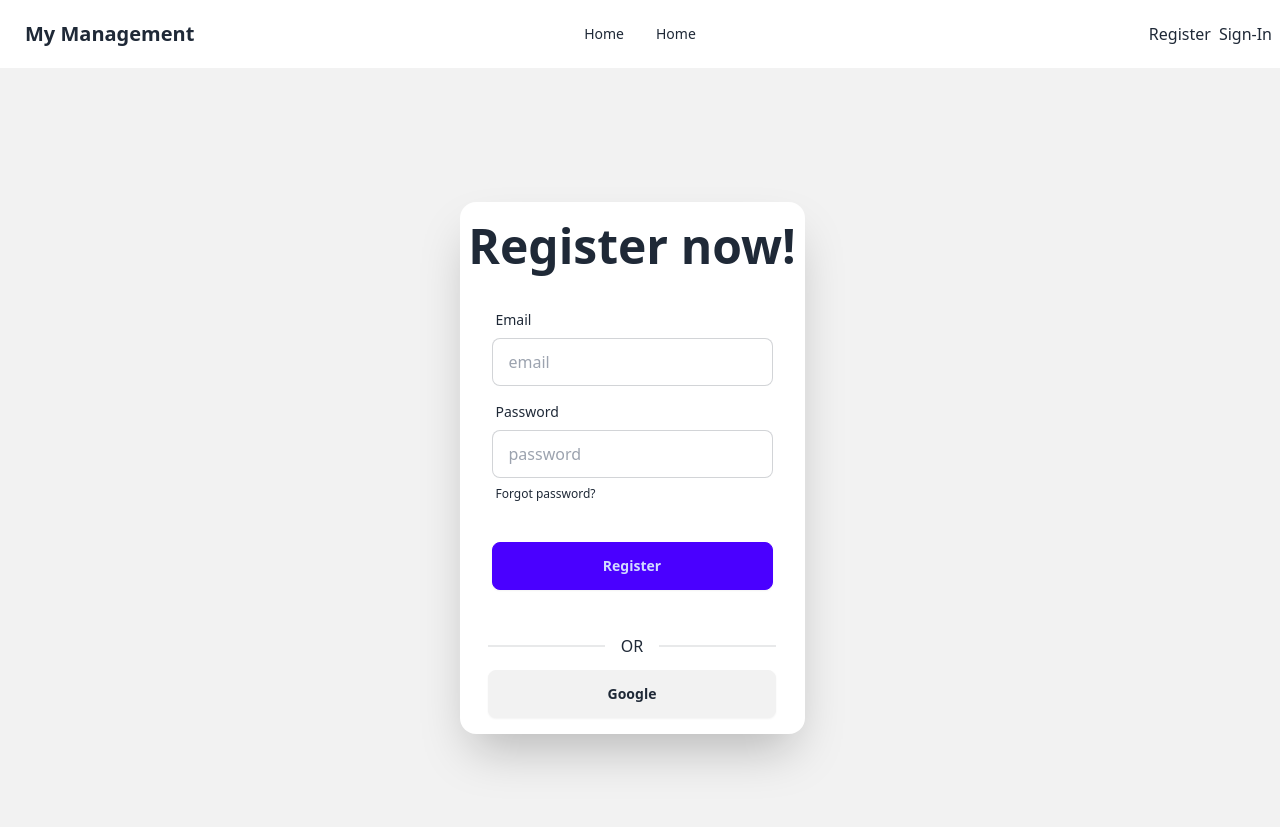
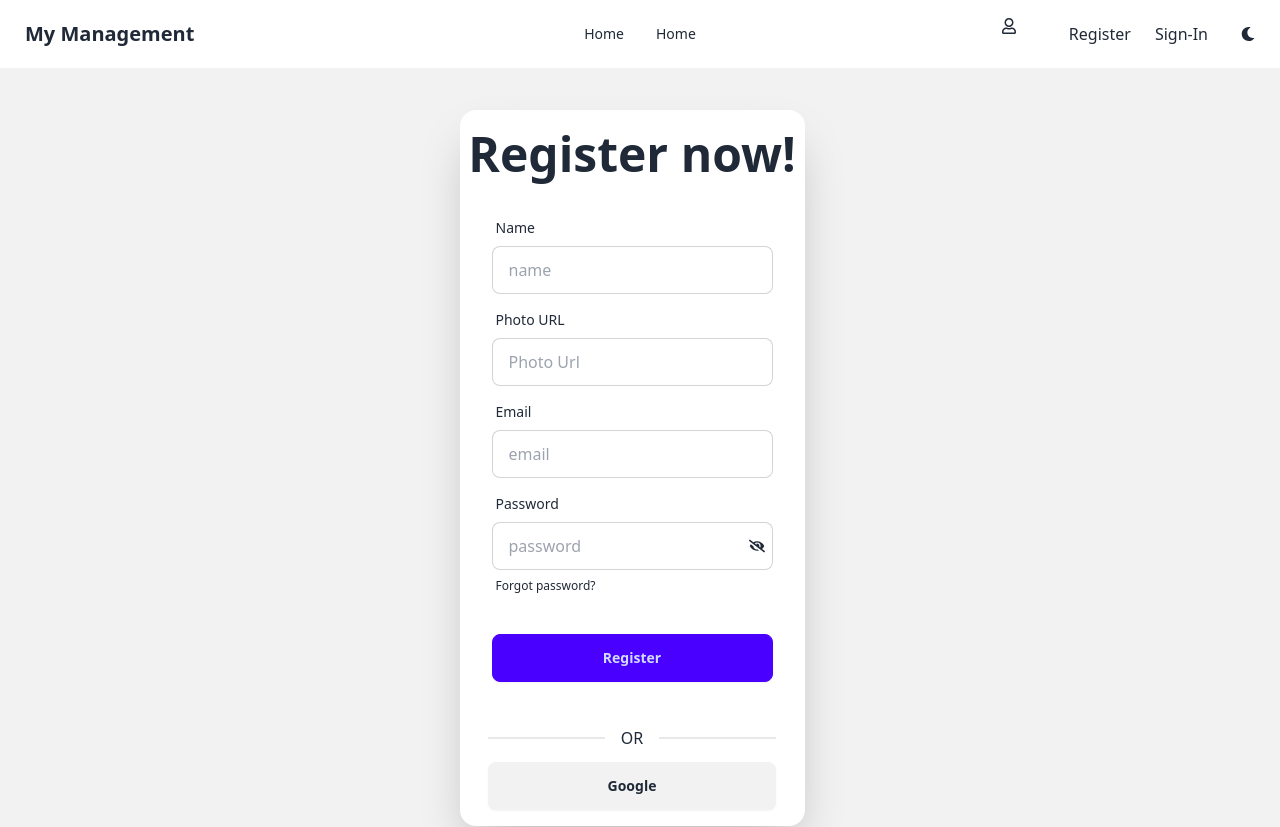
Before and after one commit to AbirhossenCSE/Restaurant-Management-Client, a React (Vite) app: page /register in a window 1280 px wide. Shown: the top 827 px of the page. Built offline with nearby package versions, Linux system fonts and the light colour scheme; no server answers.

Commit message:
// Default theme

```diff
--- a/package.json
+++ b/package.json
@@ -15,8 +15,11 @@
     "match-sorter": "^8.0.0",
     "react": "^18.3.1",
     "react-dom": "^18.3.1",
+    "react-icons": "^5.4.0",
     "react-router-dom": "^7.1.0",
-    "sort-by": "^1.2.0"
+    "sort-by": "^1.2.0",
+    "sweetalert2": "^11.15.3",
+    "swiper": "^11.1.15"
   },
   "devDependencies": {
     "@eslint/js": "^9.17.0",
--- a/src/context/AuthContext/AuthProvider.jsx
+++ b/src/context/AuthContext/AuthProvider.jsx
@@ -29,24 +29,44 @@ const AuthProvider = ({ children }) => {
         return signOut(auth);
     }
 
-    useEffect(() => {
-        const unsubscribe = onAuthStateChanged(auth, currentUser => {
-            setUser(currentUser);
-            console.log('state captured', currentUser)
-            setLoading(false);
-        })
-        return () => {
-            unsubscribe();
-        }
-    },[])
+    // useEffect(() => {
+    //     const unsubscribe = onAuthStateChanged(auth, currentUser => {
+    //         setUser(currentUser);
+    //         setLoading(false);
+    //     })
+    //     return () => {
+    //         unsubscribe();
+    //     }
+    // },[])
+
     const authInfo = {
         user,
+        setUser,
         loading,
+        auth,
         createUser,
         signInUser,
         signOutUser,
         signInWithGoogle,
     }
+
+    useEffect(() => {
+        const unsubscribe = onAuthStateChanged(auth, (currentUser) => {
+            setUser(currentUser);
+            setLoading(false)
+            if (currentUser) {
+                setUser({
+                    email: currentUser.email,
+                    displayName: currentUser.displayName,
+                    photoURL: currentUser.photoURL,
+                });
+            } else {
+                setUser(null);
+            }
+        });
+
+        return () => unsubscribe();
+    }, []);
 
     return (
         <AuthContext.Provider value={authInfo}>
--- a/src/pages/Home/Home.jsx
+++ b/src/pages/Home/Home.jsx
@@ -1,9 +1,10 @@
 import React from 'react';
+import Header from './Header';
 
 const Home = () => {
     return (
         <div>
-            <h2>This is home</h2>
+            <Header></Header>
         </div>
     );
 };
--- a/src/pages/Register/Register.jsx
+++ b/src/pages/Register/Register.jsx
@@ -1,22 +1,47 @@
-import React from 'react';
+import React, { useState } from 'react';
 import useAuth from '../../hooks/useAuth';
 import SocialLogin from '../shared/SocialLogin';
+import { useNavigate } from 'react-router-dom';
+import Swal from 'sweetalert2';
+import { FaEyeSlash, FaRegEye } from 'react-icons/fa';
 
 const Register = () => {
-        const { createUser } = useAuth();
+    const { createUser, setUser } = useAuth();
+    const navigate = useNavigate();
+
+    // State to manage password visibility
+    const [showPassword, setShowPassword] = useState(false);
 
     const handleRegister = e => {
         e.preventDefault();
-            const form = e.target;
-            const email = form.email.value;
-            const password = form.password.value;
-            console.log(email, password);
+        // const form = e.target;
+        // const email = form.email.value;
+        // const password = form.password.value;
+        // console.log(email, password);
+
+        const form = new FormData(e.target);
+        const name = form.get('name');
+        const email = form.get('email');
+        const photo = form.get('photo');
+        const password = form.get('password');
 
         // password validation
         // Create user
         createUser(email, password)
             .then(result => {
-                    console.log(result.user)
+                const user = result.user;
+                setUser(user);
+                Swal.fire({
+                    title: 'Registration Successful!',
+                    text: 'You have successfully created an account.',
+                    icon: 'success',
+                    timer: 2000,
+                    showConfirmButton: false,
+                });
+                setTimeout(() => {
+                    navigate(location?.state ? location.state : '/');
+                    setUser(user)
+                }, 2000);
             })
             .catch(error => {
                 console.log(error.message)
@@ -35,6 +60,19 @@ const Register = () => {
                     <form onSubmit={handleRegister} className="card-body">
                         <div className="form-control">
                             <label className="label">
+                                <span className="label-text">Name</span>
+                            </label>
+                            <input type="name" name='name' placeholder="name" className="input input-bordered" required />
+                        </div>
+
+                        <div className="form-control">
+                            <label className="label">
+                                <span className="label-text">Photo URL</span>
+                            </label>
+                            <input type="text" name='photo' placeholder="Photo Url" className="input input-bordered" required />
+                        </div>
+                        <div className="form-control">
+                            <label className="label">
                                 <span className="label-text">Email</span>
                             </label>
                             <input type="email" name='email' placeholder="email" className="input input-bordered" required />
@@ -43,7 +81,26 @@ const Register = () => {
                             <label className="label">
                                 <span className="label-text">Password</span>
                             </label>
-                                <input type="password" name='password' placeholder="password" className="input input-bordered" required />
+                            <div className="relative">
+                                <input
+                                    type={showPassword ? 'text' : 'password'}
+                                    name='password'
+                                    placeholder="password"
+                                    className="input input-bordered w-full"
+                                    required
+                                />
+                                <button
+                                    type="button"
+                                    className="absolute inset-y-0 right-2 flex items-center"
+                                    onClick={() => setShowPassword(!showPassword)}
+                                >
+                                    {showPassword ? (
+                                        <FaRegEye />
+                                    ) : (
+                                        <FaEyeSlash />
+                                    )}
+                                </button>
+                            </div>
                             <label className="label">
                                 <a href="#" className="label-text-alt link link-hover">Forgot password?</a>
                             </label>
--- a/src/pages/SignIn/SignIn.jsx
+++ b/src/pages/SignIn/SignIn.jsx
@@ -1,9 +1,15 @@
-import React from 'react';
+import React, { useState } from 'react';
 import useAuth from '../../hooks/useAuth';
 import SocialLogin from '../shared/SocialLogin';
+import { FaEye, FaEyeSlash } from 'react-icons/fa';
+import Swal from 'sweetalert2';
+import { useLocation, useNavigate } from 'react-router-dom';
 
 const SignIn = () => {
-    const { signInUser } = useAuth();
+    const { signInUser, setUser } = useAuth();
+    const [showPassword, setShowPassword] = useState(false);
+    const navigate = useNavigate();
+    const location = useLocation();
 
     // const location = useLocation();
     // const navigate = useNavigate();
@@ -19,7 +25,20 @@ const SignIn = () => {
         // signin user
         signInUser(email, password)
             .then(result => {
-                console.log("signin", result.user.email);
+                const user = result.user;
+                setUser(user);
+
+                Swal.fire({
+                    title: 'Login Successful!',
+                    text: 'You have successfully logged into your account.',
+                    icon: 'success',
+                    timer: 2000,
+                    showConfirmButton: false,
+                });
+
+                setTimeout(() => {
+                    navigate(location?.state ? location.state : '/');
+                }, 2000);
                 // const user = { email: email }
                 // axios.post('http://localhost:5000/jwt', user, { withCredentials: true })
                 //     .then(res => {
@@ -52,7 +71,22 @@ const SignIn = () => {
                             <label className="label">
                                 <span className="label-text">Password</span>
                             </label>
-                            <input type="password" name='password' placeholder="password" className="input input-bordered" required />
+                            <div className="relative">
+                                <input
+                                    type={showPassword ? 'text' : 'password'}
+                                    name='password'
+                                    placeholder="password"
+                                    className="input input-bordered w-full"
+                                    required
+                                />
+                                <button
+                                    type="button"
+                                    className="absolute inset-y-0 right-2 flex items-center text-gray-600"
+                                    onClick={() => setShowPassword(!showPassword)}
+                                >
+                                    {showPassword ? <FaEye /> : <FaEyeSlash />}
+                                </button>
+                            </div>
                             <label className="label">
                                 <a href="#" className="label-text-alt link link-hover">Forgot password?</a>
                             </label>
--- a/src/pages/shared/Navbar.jsx
+++ b/src/pages/shared/Navbar.jsx
@@ -1,9 +1,14 @@
-import React from 'react';
+import React, { useState } from 'react';
 import { Link, NavLink } from 'react-router-dom';
 import useAuth from '../../hooks/useAuth';
+import { FaMoon, FaRegUser } from 'react-icons/fa';
+import { FiSun } from 'react-icons/fi';
 
 const Navbar = () => {
     const { user, signOutUser } = useAuth();
+    // Default theme
+    const [theme, setTheme] = useState('light');
+
     const handleSignOut = () => {
         signOutUser()
             .then(() => {
@@ -13,6 +18,13 @@ const Navbar = () => {
                 console.log('Failed');
             })
     }
+
+    // Toggle theme function
+    const toggleTheme = () => {
+        const newTheme = theme === 'light' ? 'dark' : 'light';
+        setTheme(newTheme);
+        document.documentElement.setAttribute('data-theme', newTheme);
+    };
 
     const links = <>
         <li><NavLink to='/'>Home</NavLink></li>
@@ -51,7 +63,24 @@ const Navbar = () => {
                     {links}
                 </ul>
             </div>
-            <div className="navbar-end">
+
+            <div className="navbar-end flex items-center gap-4">
+                <div className="relative group w-8 h-8 mr-5">
+                    {user?.email ? (
+                        <div className="flex flex-col items-center">
+                            <img
+                                className="w-8 h-8 rounded-full cursor-pointer"
+                                src={user?.photoURL || 'https://via.placeholder.com/150'}
+                                alt={user?.displayName || 'User Profile'}
+                            />
+                            <p className="absolute left-[-104px] bg-white text-black text-xs px-2 py-1 rounded opacity-0 group-hover:opacity-100 transition-opacity">
+                                {user?.displayName || 'Anonymous User'}
+                            </p>
+                        </div>
+                    ) : (
+                        <FaRegUser />
+                    )}
+                </div>
                 {
                     user ? <>
                         <button onClick={handleSignOut} className='btn'>Sign Out</button>
@@ -60,6 +89,14 @@ const Navbar = () => {
                         <Link to='/signin'>Sign-In</Link>
                     </>
                 }
+                {/* Theme Toggle */}
+                <button
+                    onClick={toggleTheme}
+                    className="btn btn-ghost"
+                    title={`Switch to ${theme === 'light' ? 'dark' : 'light'} mode`}
+                >
+                    {theme === 'light' ? <FaMoon /> : <FiSun />}
+                </button>
             </div>
         </div>
     );
```
Also changed, not shown: src/pages/Home/Header.jsx (added, +64 -0 lines), src/pages/shared/SocialLogin.jsx (+18 -1 lines), 1 other file (tests, documents, lock files or other folders). Lines whose indentation alone changed are shown as unchanged.
